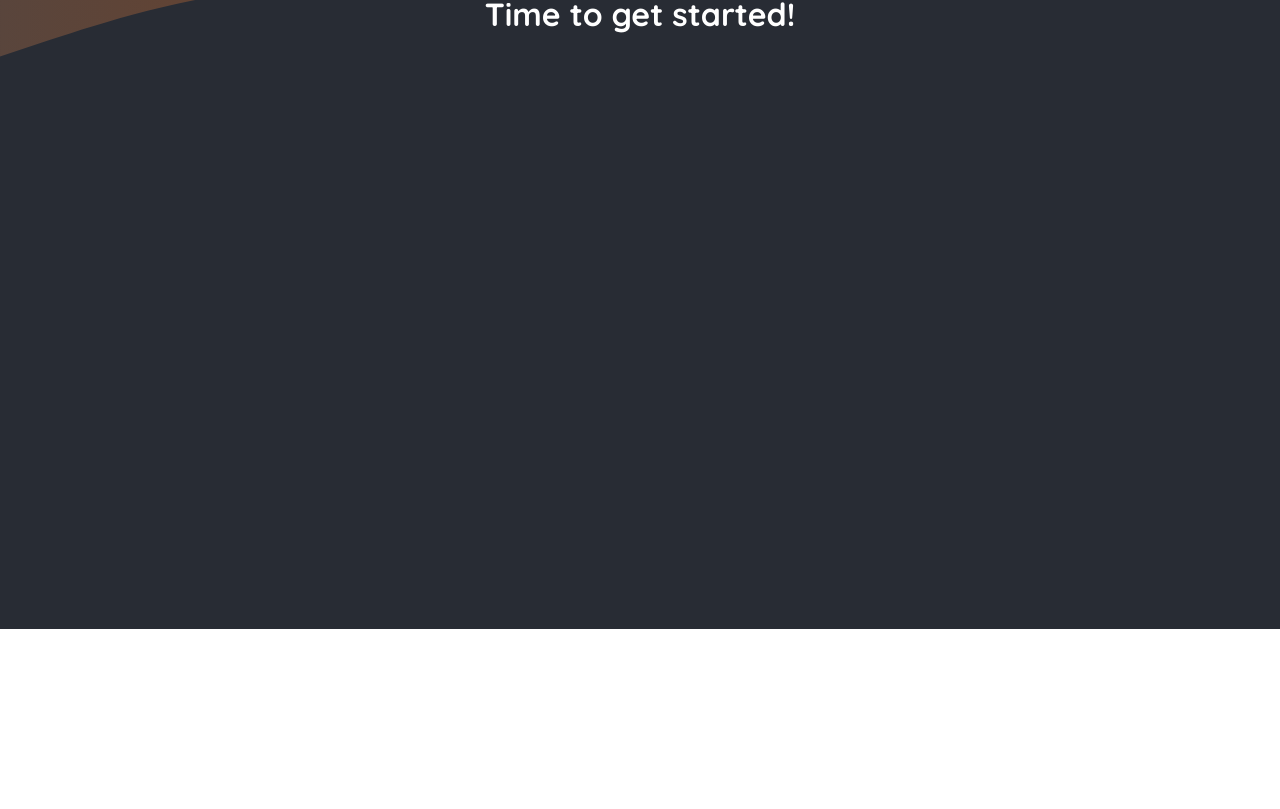
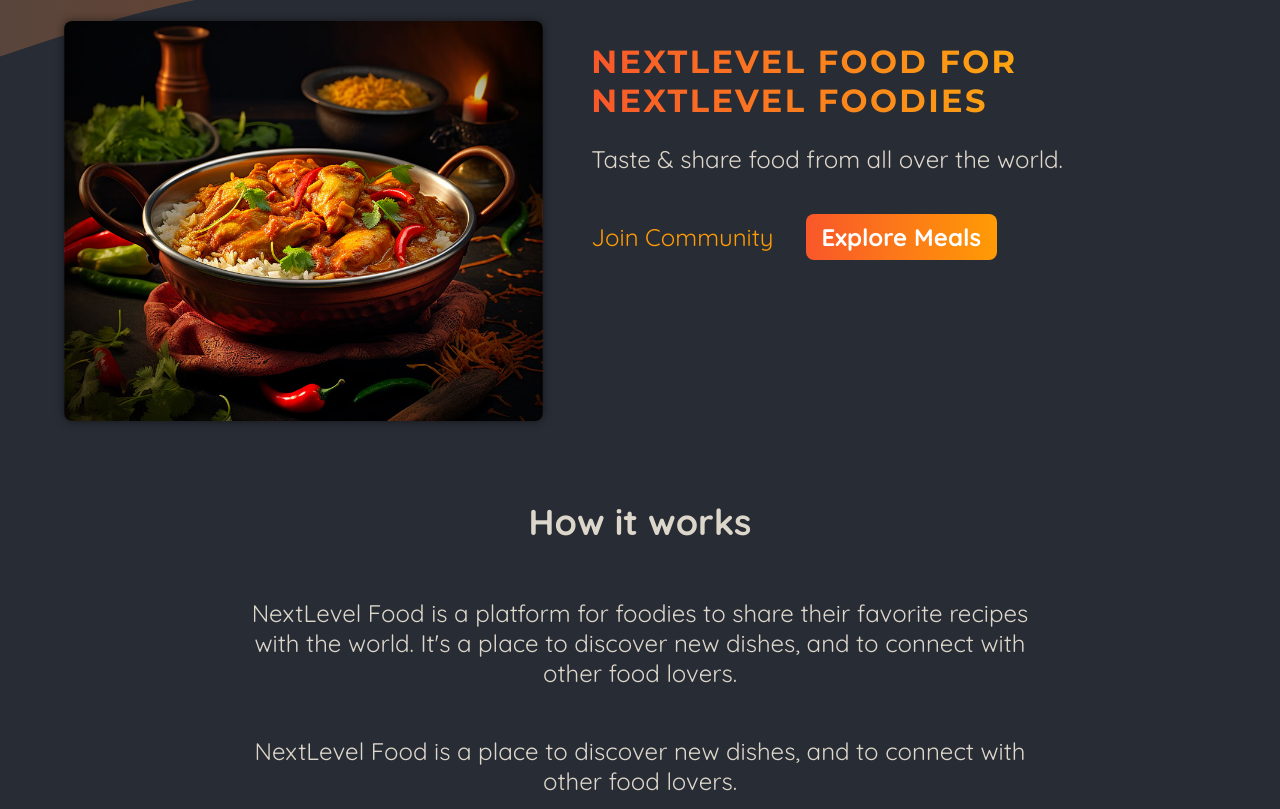
Before and after one commit to pedrohamarques/foodies-app, a Next.js app: page / in a window 1280 px wide. Shown: the part 171-980 px from the top of the page. Before the commit the page ends 800 px from the top, so only its background shows below. Built offline with nearby package versions, Linux system fonts and the light colour scheme.

Commit message:
feat: update initial page

```diff
--- /dev/null
+++ b/app/page.module.css
@@ -0,0 +1,75 @@
+.header {
+  display: flex;
+  gap: 3rem;
+  margin: 3rem auto;
+  width: 90%;
+  max-width: 75rem;
+}
+
+.slideshow {
+  width: 40rem;
+  height: 25rem;
+}
+
+.hero {
+  color: #ddd6cb;
+  font-size: 1.5rem;
+}
+
+.hero h1 {
+  font-size: 2rem;
+  font-weight: bold;
+  font-family: "Montserrat", sans-serif;
+  letter-spacing: 0.15rem;
+  text-transform: uppercase;
+  background: linear-gradient(90deg, #f9572a, #ffc905);
+  background-clip: text;
+  -webkit-background-clip: text;
+  -webkit-text-fill-color: transparent;
+}
+
+.cta {
+  font-size: 1.5rem;
+  display: flex;
+  gap: 1rem;
+}
+
+.cta a {
+  display: inline-block;
+  margin-top: 1rem;
+  padding: 0.5rem 1rem;
+  border-radius: 0.5rem;
+  background: linear-gradient(90deg, #f9572a, #ff9b05);
+  color: #ffffff;
+  font-weight: bold;
+  text-decoration: none;
+}
+
+.cta a:hover,
+.cta a:active {
+  background: linear-gradient(90deg, #fd4715, #f9b241);
+}
+
+.cta a:first-child {
+  background: transparent;
+  font-weight: normal;
+  color: #ff9b05;
+  padding-left: 0;
+}
+
+.cta a:first-child:hover,
+.cta a:first-child:active {
+  background: transparent;
+  color: #f9b241;
+}
+
+.section {
+  display: flex;
+  flex-direction: column;
+  color: #ddd6cb;
+  font-size: 1.5rem;
+  max-width: 50rem;
+  width: 90%;
+  margin: 2rem auto;
+  text-align: center;
+}
--- a/app/page.tsx
+++ b/app/page.tsx
@@ -1,9 +1,54 @@
+import Link from "next/link";
+
+import styles from "./page.module.css";
+import { SlideShow } from "@/components/slide-show/slide-show";
+
 export default function Home() {
   return (
-    <main>
-      <h1 style={{ color: "white", textAlign: "center" }}>
-        Time to get started!
-      </h1>
-    </main>
+    <>
+      <header className={styles.header}>
+        <div className={styles.slideshow}>
+          <SlideShow />
+        </div>
+        <div>
+          <div className={styles.hero}>
+            <h1>NextLevel Food for NextLevel Foodies</h1>
+            <p>Taste & share food from all over the world.</p>
+          </div>
+          <div className={styles.cta}>
+            <Link href="/community">Join Community</Link>
+            <Link href="/meals">Explore Meals</Link>
+          </div>
+        </div>
+      </header>
+
+      <main>
+        <section className={styles.section}>
+          <h2>How it works</h2>
+          <p>
+            NextLevel Food is a platform for foodies to share their favorite
+            recipes with the world. It&apos;s a place to discover new dishes,
+            and to connect with other food lovers.
+          </p>
+          <p>
+            NextLevel Food is a place to discover new dishes, and to connect
+            with other food lovers.
+          </p>
+        </section>
+
+        <section className={styles.section}>
+          <h2>Why NextLevel Food?</h2>
+          <p>
+            NextLevel Food is a platform for foodies to share their favorite
+            recipes with the world. It&apos;s a place to discover new dishes,
+            and to connect with other food lovers.
+          </p>
+          <p>
+            NextLevel Food is a place to discover new dishes, and to connect
+            with other food lovers.
+          </p>
+        </section>
+      </main>
+    </>
   );
 }
```
